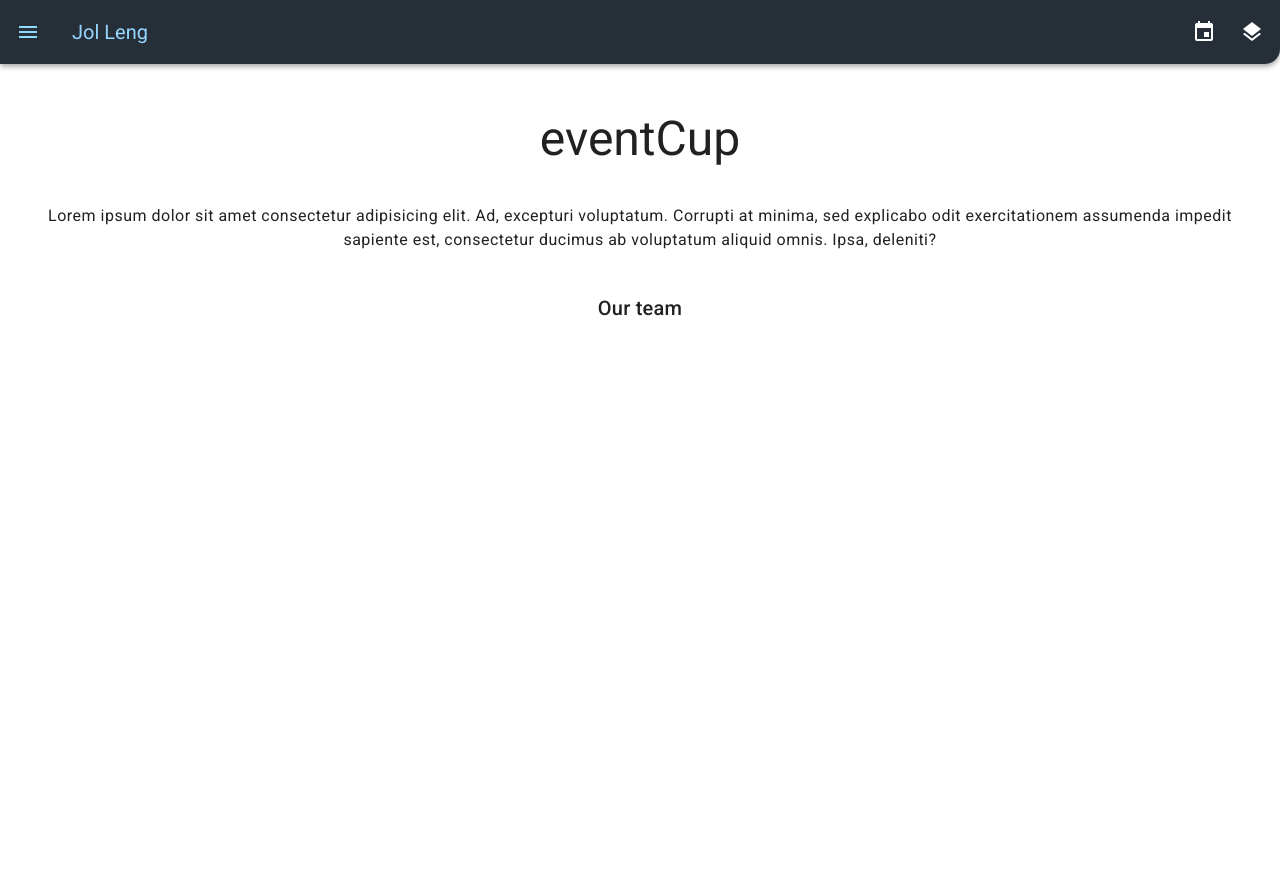
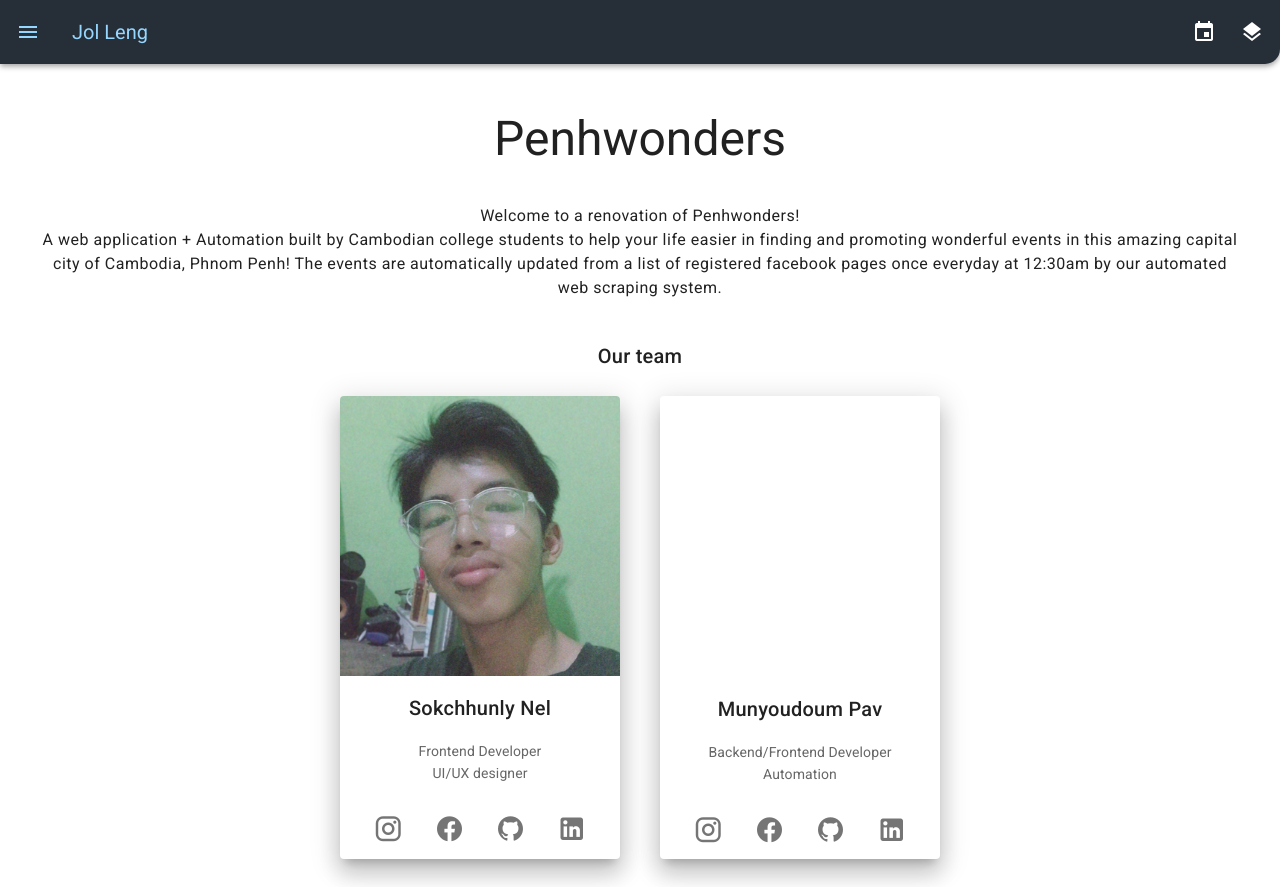
Before and after one commit to penhwonders/frontend, a Vue app: page /#/About in a window 1280 px wide. Before the commit the page ends 800 px from the top, so only its background shows below. Built offline with nearby package versions, Linux system fonts and the light colour scheme.

Commit message:
update by bros sart

```diff
--- a/src/components/Card.vue
+++ b/src/components/Card.vue
@@ -7,16 +7,15 @@
     elevation="15"
   >
     <v-img
+      id="image"
       class="white--text align-end"
-      height="auto"
       v-bind:src="event.image"
     ></v-img>
 
-    <v-card-title>{{ event.title }}</v-card-title>
+    <v-card-title>{{ event.title.length >= 23 ? event.title.slice(0, 23) + '...' : event.title }}</v-card-title>
 
     <v-card-subtitle class="pb-0">
-      <b><v-icon>mdi-account-multiple</v-icon></b> {{ event.hosts.join(", ")
-      }}<br />
+      <b><v-icon>mdi-account-multiple</v-icon></b> {{ event.hosts.length > 2 ? event.hosts.slice(0, 2).join(", ") + ', ...' : event.hosts.join(", ") }}<br />
       <b><v-icon>mdi-clock</v-icon></b> {{ event.time }}<br />
       <b><v-icon>mdi-map-marker</v-icon></b> {{ event.location }}<br />
       <b><v-icon>mdi-layers</v-icon></b> {{ event.categories.join(", ") }}<br />
@@ -61,4 +60,9 @@ export default {
     height: auto;
   }
 }
+@media only screen and (min-width: 600px) {
+  #image {
+    height: 200px;
+  }
+}
 </style>
--- a/src/components/Navbar.vue
+++ b/src/components/Navbar.vue
@@ -65,20 +65,22 @@
             >Home</v-btn
           ></v-list-item
         >
-        <!-- About button -->
-        <v-list-item
-          ><v-btn to="/About" width="100%" color="primary " text
-            >About</v-btn
-          ></v-list-item
-        >
+        <!-- Add and Update event button -->
         <v-list-item
           ><v-btn to="/AddUpdateEvent" width="100%" color="primary " text
             >Add/Update new event</v-btn
           ></v-list-item
         >
+        <!-- Feedback button -->
         <v-list-item
           ><v-btn to="/Feedback" width="100%" color="primary " text
             >Feedback</v-btn
+          ></v-list-item
+        >
+        <!-- About button -->
+        <v-list-item
+          ><v-btn to="/About" width="100%" color="primary " text
+            >About</v-btn
           ></v-list-item
         >
         <v-list-item>
--- a/src/components/PopupCard.vue
+++ b/src/components/PopupCard.vue
@@ -23,14 +23,15 @@
           align-center
         ></v-img>
         <br />
-        Hosts: <b>{{ event.hosts.join(", ") }}</b
-        ><br />
-        Time<b>: {{ event.time }}</b
-        ><br />
-        Location<b>: {{ event.location }}</b
-        ><br />
-        Categories<b>: {{ event.categories.join(", ") }}</b
-        ><br />
+        Hosts: <b>{{ event.hosts.join(", ") }}</b>
+        <br />
+        Time<b>: {{ event.time }}</b>
+        <br />
+        Location<b>: {{ event.location }}</b>
+        <br />
+        <br />
+        Categories<b>: {{ event.categories.join(", ") }}</b>
+        <br />
         Description:<br />
         {{ event.description }}
         <iframe
--- a/src/views/About.vue
+++ b/src/views/About.vue
@@ -1,15 +1,61 @@
 <template>
-  <v-main class="text-center" style="padding: 10px; padding-top: 50px">
-    <p class="text-h3">eventCup</p>
+  <v-main class="text-center" style="padding: 20px; padding-top: 50px">
+    <p class="text-h3">Penhwonders</p>
     <br />
     <p class="text-body-1 mx-5">
-      Lorem ipsum dolor sit amet consectetur adipisicing elit. Ad, excepturi
-      voluptatum. Corrupti at minima, sed explicabo odit exercitationem
-      assumenda impedit sapiente est, consectetur ducimus ab voluptatum aliquid
-      omnis. Ipsa, deleniti?
+      Welcome to a renovation of Penhwonders! <br />
+      A web application + Automation built by Cambodian college students to help
+      your life easier in finding and promoting wonderful events in this amazing
+      capital city of Cambodia, Phnom Penh! The events are automatically updated
+      from a list of registered facebook pages once everyday at 12:30am by our
+      automated web scraping system.
     </p>
-    <br>
+    <br />
     <p class="text-h6">Our team</p>
+    <v-layout row wrap justify-center>
+      <v-card class="card mx-5 my-5 card-outter" elevation="15">
+        <v-img height="280px" width="280px" src="../assets/Nel Sokchhunly_A.jpg"></v-img>
+        <v-card-title primary-title class="justify-center">
+          Sokchhunly Nel
+        </v-card-title>
+        <v-card-text>
+          Frontend Developer <br>
+          UI/UX designer
+        </v-card-text>
+        <v-card-actions>
+          <v-spacer></v-spacer>
+          <a class="socialUrl" href="https://www.instagram.com/ly_chun_/" target="_blank"><v-icon size="30" class="icon">mdi-instagram</v-icon></a>
+          <v-spacer></v-spacer>
+          <a class="socialUrl" href="https://web.facebook.com/harry.brown.us" target="_blank"><v-icon size="30" class="icon">mdi-facebook</v-icon></a>
+          <v-spacer></v-spacer>
+          <a class="socialUrl" href="https://github.com/Nel-sokchhunly" target="_blank"><v-icon size="30" class="icon">mdi-github</v-icon></a>
+          <v-spacer></v-spacer>
+          <a class="socialUrl" href="https://www.linkedin.com/in/sokchhunly-nel-2926341b9/" target="_blank"><v-icon size="30" class="icon">mdi-linkedin</v-icon></a>
+          <v-spacer></v-spacer>
+        </v-card-actions>
+      </v-card>
+      <v-card class="card mx-5 my-5 card-outter" elevation="15">
+          <v-img eight="280px" width="280px" src="../assets/Pav Munyoudoum_A.png"></v-img>
+          <v-card-title primary-title class="justify-center">
+            Munyoudoum Pav
+          </v-card-title>
+          <v-card-text>
+            Backend/Frontend Developer <br>
+            Automation
+          </v-card-text>
+          <v-card-actions>
+            <v-spacer></v-spacer>
+            <a class="socialUrl" href="https://www.instagram.com/munyoudoum/" target="_blank"><v-icon size="30" class="icon">mdi-instagram</v-icon></a>
+            <v-spacer></v-spacer>
+            <a class="socialUrl" href="https://web.facebook.com/munyoudoum" target="_blank"><v-icon size="30" class="icon">mdi-facebook</v-icon></a>
+            <v-spacer></v-spacer>
+            <a class="socialUrl" href="https://github.com/munyoudoum" target="_blank"><v-icon size="30" class="icon">mdi-github</v-icon></a>
+            <v-spacer></v-spacer>
+            <a class="socialUrl" href="https://www.linkedin.com/in/munyoudoum/" target="_blank"><v-icon size="30" class="icon">mdi-linkedin</v-icon></a>
+            <v-spacer></v-spacer>
+          </v-card-actions>
+        </v-card>
+    </v-layout>
   </v-main>
 </template>
 
@@ -18,16 +64,18 @@ export default {
   name: "About",
   data() {
     return {
-      teams : {
-        oudom: {
-          "name" : "Munyoudoum Pav",
-          "img" : "../"
-        }
-      }
+     //
     };
   },
 };
 </script>
 
 <style scoped>
+  .socialUrl {
+    text-decoration: none;
+    margin: 6px;
+  }
+  .icon:hover {
+    color: #96d7ff;
+  }
 </style>
--- a/src/views/AddUpdateEvent.vue
+++ b/src/views/AddUpdateEvent.vue
@@ -55,7 +55,7 @@ export default {
       value: null,
       items: ["Add", "Update"],
       Alert: false,
-      event: null
+      event: null,
     };
   },
   methods: {
@@ -63,8 +63,11 @@ export default {
       await Axios.post(apiUrl, {
         "link" : this.link
       })
-        .then(event => console.log(event))
-        .catch(err => console.log(err))
+        .then((event) => {
+          this.event = event.data.body
+          console.log(this.event);
+        })
+        .catch((err) => console.log(err.data))
     },
     update() {
       console.log(this.link);
--- a/src/views/Home.vue
+++ b/src/views/Home.vue
@@ -14,7 +14,7 @@
       v-if="$store.state.searchType == 'category'"
       v-on:CategoryToHome="(categories) => (selectedCategories = categories)"
     />
-    <v-layout row wrap justify-start>
+    <v-layout row wrap justify-start v-if="ConstantEvents.length !== 0">
       <v-flex
         xs12
         sm6
@@ -25,6 +25,23 @@
         :key="event.id"
       >
         <Card :event="event" />
+      </v-flex>
+    </v-layout>
+    <v-layout row wrap justify-start v-else>
+      <v-flex
+        xs12
+        sm6
+        md4
+        lg3
+        xl3
+        v-for="n in 8"
+        :key="n"
+      >
+        <v-skeleton-loader
+          class="mx-2 mb-3 card-outter"
+          max-width="450px"
+          type="card"
+        ></v-skeleton-loader>
       </v-flex>
     </v-layout>
   </v-container>
@@ -82,7 +99,7 @@ export default {
       .get("https://uexxkpj143.execute-api.ap-southeast-1.amazonaws.com/dev")
       .then((response) => (this.ConstantEvents = response.data))
       .catch((error) => console.log(error));
-    this.events = this.ConstantEvents;
+    // this.events = this.ConstantEvents;
   },
   components: { Card, DatePicker, SelectCategory, Search },
 };
```
Also changed, not shown: src/assets/Nel Sokchhunly_A.jpg (added), src/assets/Nel Sokchhunly_A.png (deleted).
